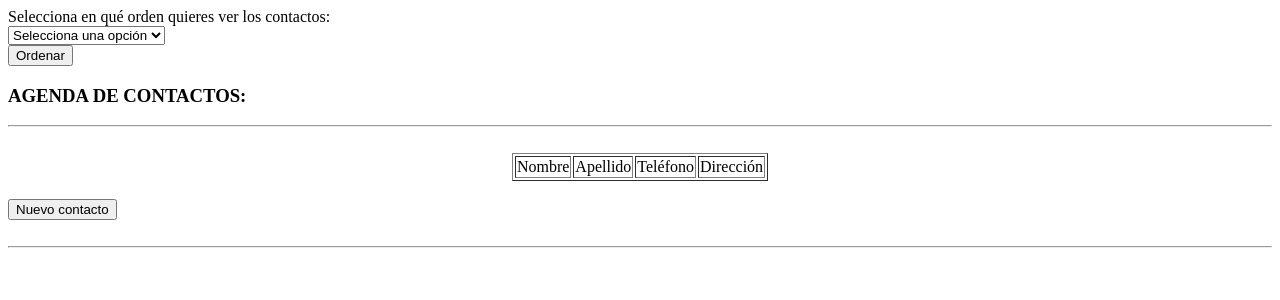
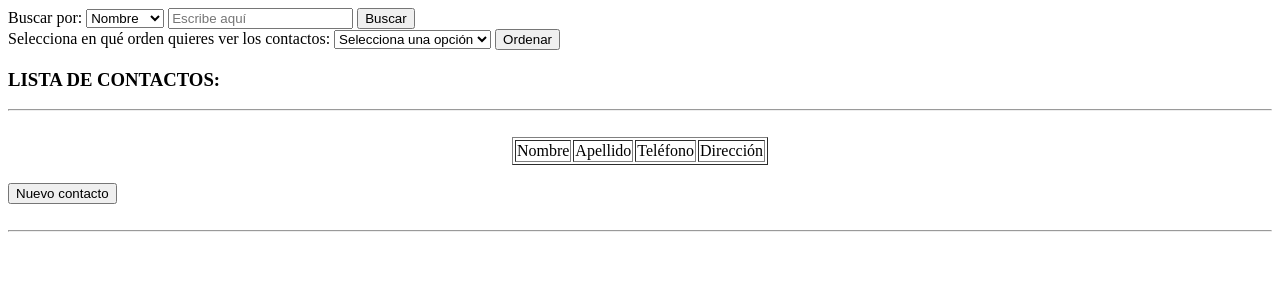
Before and after one commit to juanpabloatadia/seminario-de-actualizacion, a PHP site: page / in a window 1280 px wide. Shown: the top 300 px of the page. Run offline with PHP 8.4, Linux system fonts and the light colour scheme.

Commit message:
Update index.php

```diff
--- a/agenda/index.php
+++ b/agenda/index.php
@@ -17,21 +17,33 @@ header('Content-Type:text/html;charset=UTF-8');
 </header>
 <nav>
 <form action='' method='post'>
+<label>Buscar por:</label>
+<select name="campo">
+<option value="nombre">Nombre</option>
+<option value="apellido">Apellido</option>
+<option value="telefono">Teléfono</option>
+<option value="direccion">Dirección</option>
+</select>
+<input type="text" name="busqueda" placeholder="Escribe aquí"/>
+<input type="submit" name="buscar" value="Buscar"/>
+</form>
+
+<form action='' method='post'>
 <label>Selecciona en qué orden quieres ver los contactos:</label>
-<br><select name="orden">
+<select name="orden">
 <option value="id" selected>Selecciona una opción</option>
 <option value="nombre">Nombre</option>
 <option value="apellido">Apellido</option>
 <option value="telefono">Telefono</option>
 <option value="direccion">Direccion</option>
-</select><br>
-<input type="submit" name="ordenar" value="Ordenar"/><br>
+</select>
+<input type="submit" name="ordenar" value="Ordenar"/>
 </form>
 </nav>
 <section id="section">
 <article>
 <div class="header">
-<h1>AGENDA DE CONTACTOS:</h1>
+<h1>LISTA DE CONTACTOS:</h1>
 </div>
 <hr><br>
 <div class="content">
@@ -41,14 +53,37 @@ header('Content-Type:text/html;charset=UTF-8');
 </tr>
 
 <?php
-if(isset($_POST['ordenar']))
+if(isset($_POST['buscar']))
 {
-	$orden=$_POST['orden'];
+    $campo = $_POST['campo'];
+    $busqueda = $_POST['busqueda'];
+    require('include/config.php');
+
+    try
+    {
+        $sql=$db->prepare("SELECT id, nombre, apellido, telefono, direccion FROM contactos WHERE $campo LIKE '%$busqueda%'");
+        $sql->execute();
+
+        while($row=$sql->fetch())
+        {
+            echo "<tr><td>".$row['nombre']."</td><td>".$row['apellido']."</td><td>".$row['telefono']."</td><td>".$row['direccion']."</td><td><button><a href='contacto.php?id=".$row['id']."'>Mostrar</a></button></td></tr>";
+        }
+	}
+
+	catch(PDOException $e)
+	{
+		echo $e->getMessage();
+	}
+}
+
+elseif(isset($_POST['ordenar']))
+{
+	$orden = $_POST['orden'];
 	require('include/config.php');
 
 	try
 	{
-		$sql=$db->prepare('SELECT id,nombre,apellido,telefono,direccion FROM contactos ORDER BY '.$orden);
+		$sql=$db->prepare("SELECT id, nombre, apellido, telefono, direccion FROM contactos ORDER BY $orden");
 		$sql->execute();
 
 		while($row=$sql->fetch())
@@ -64,7 +99,8 @@ if(isset($_POST['ordenar']))
 }
 ?>
 
-</table><br>
+</table>
+<br>
 <form action='' method='post'>
 <input type="submit" name="crear" value="Nuevo contacto"/>
 </form>
@@ -72,7 +108,7 @@ if(isset($_POST['ordenar']))
 <?php
 if(isset($_POST['crear']))
 {
-	header("location:nuevo.php");
+    header("location:nuevo.php");
 }
 ?>
 
```
